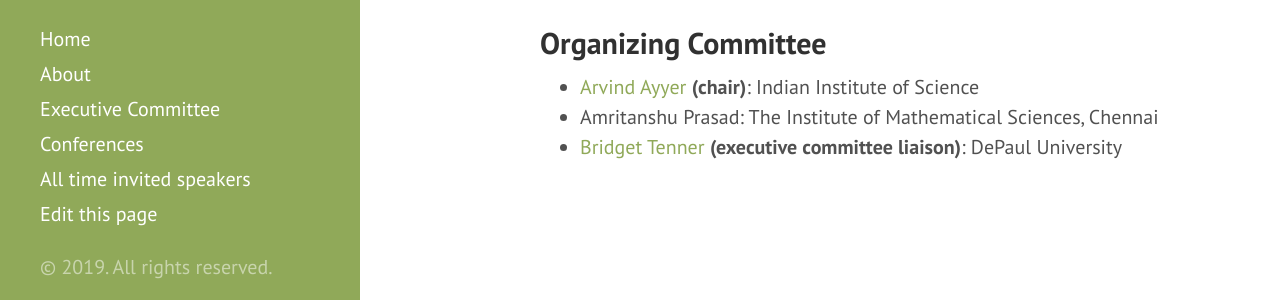
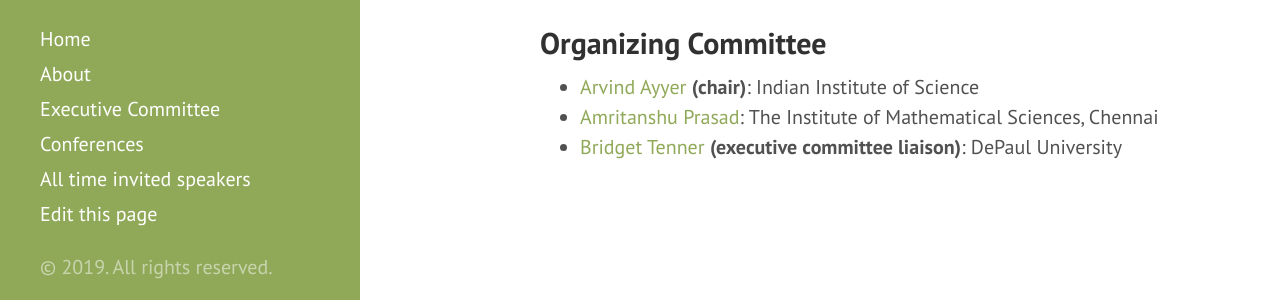
Before and after one commit to FPSAC/FPSAC.github.io, a Jekyll site: the page built from _confs/fpsac-2021.md, in a window 1280 px wide and 1090 px high. Shown: the part 768-1068 px from the top of the window. Built offline with Jekyll 4.4.1, drawn with Linux system fonts in a browser that asks for light colours; some of the changed lines change nothing that is shown.

Commit message:
Added URL for Amri

```diff
--- a/_confs/fpsac-2021.md
+++ b/_confs/fpsac-2021.md
@@ -32,6 +32,7 @@
   url: http://www.math.iisc.ernet.in/%7earvind/
 - name: Amritanshu Prasad
   affiliation: The Institute of Mathematical Sciences, Chennai
+  url: https://www.imsc.res.in/%7eamri/
 - name: Bridget Tenner
   affiliation: DePaul University
   role: executive committee liaison
```
